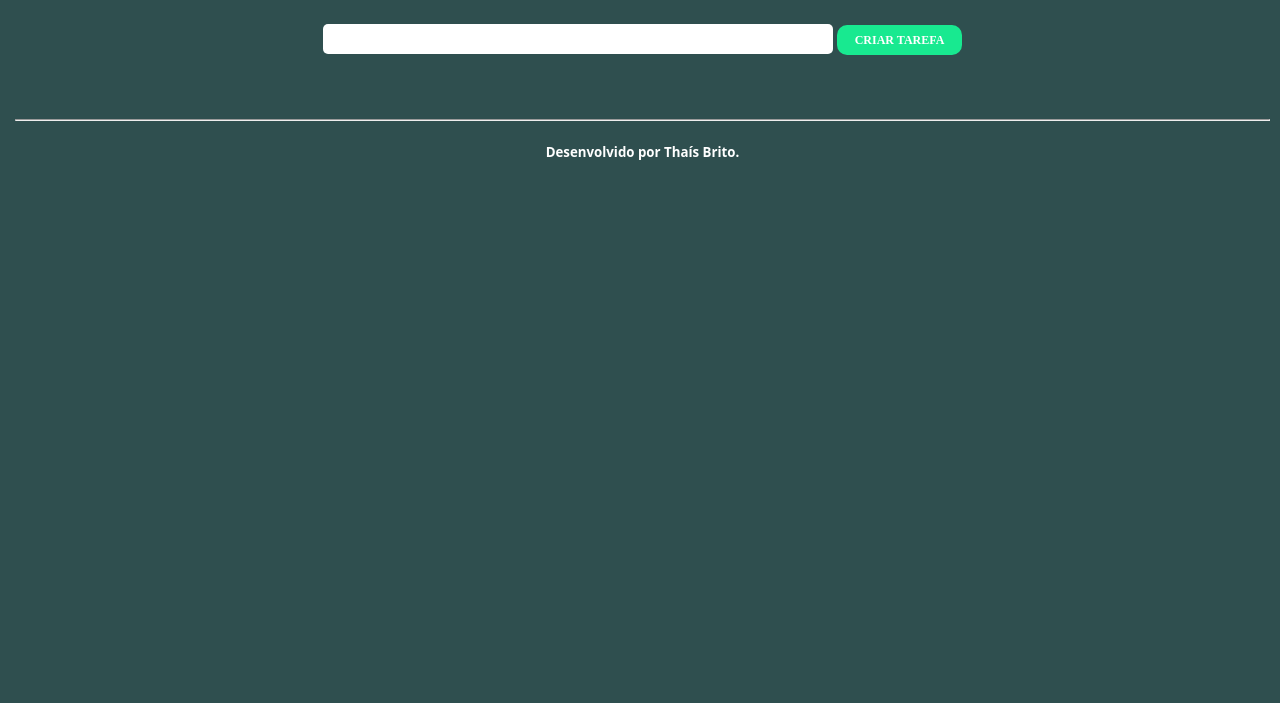
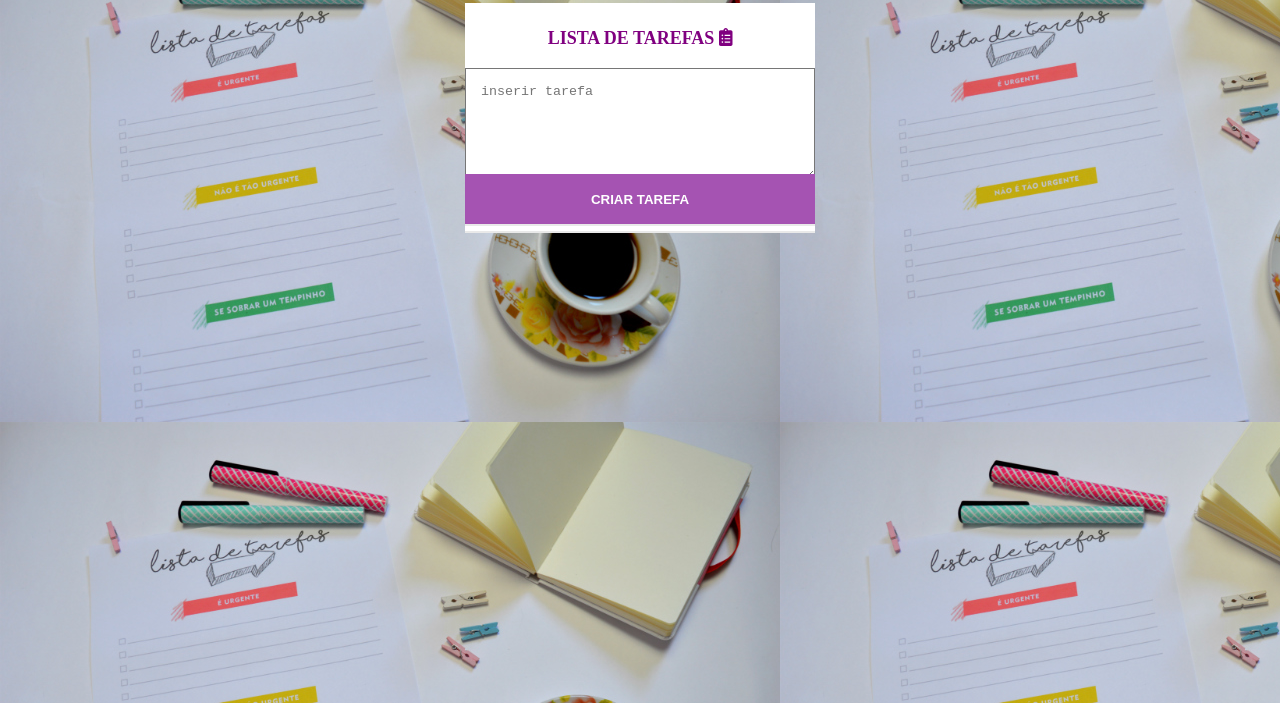
Before and after one commit to thabrita/todolist-pretalab, a plain HTML site: page index.html in a window 1280 px wide. Shown: the part 97-800 px from the top of the page. Drawn offline with Linux system fonts and the light colour scheme.

Commit message:
Estilizando projeto

```diff
--- a/index.html
+++ b/index.html
@@ -5,35 +5,30 @@
     <meta charset="UTF-8">
     <meta http-equiv="X-UA-Compatible" content="IE=edge">
     <meta name="viewport" content="width=device-width, initial-scale=1.0">
+    <script src="https://use.fontawesome.com/releases/v5.15.4/js/all.js" data-auto-replace-svg="nest"></script>
     <title>Lista de tarefas</title>
     <link rel="stylesheet" href="style.css">
 </head>
 
 <body>
-    <header>
-        <h1 class="titulo">Lista de tarefas da Thaís</h1>
-    </header>
-
-    <main>
-        <section class="principal">
-            <div class="botoes-inputs">
-                <input type="text" id="nome-tarefa" class="inputName"/>
-            <button onclick="adicionarTarefa()" class="botao-adicionar">
-                CRIAR TAREFA
-            </button>
-            </div>
-        </section>
-
-        <section>
-            <div id="lista-tarefas"></div>
-        </section>
-    </main>
-
-    <br><br>
-    <hr>
-    <footer>
-        <h5 class="nome-desenvolvedor">Desenvolvido por Thaís Brito.</h5>
-    </footer>
+    <div class="container-principal">
+        <div class="to-do-box">
+            <form class="to-do-list">
+                <div class="label-area">
+                    <label for="to-do" id="toDoLabel" class="to-do-label">
+                            LISTA DE TAREFAS <i class="fas fa-clipboard-list"></i>
+                    </label>
+                </div>
+                <div class="to-do-input-area">
+                    <textarea type="text" name="to-do" id="nome-tarefa" class="to-do-input" placeholder="inserir tarefa"></textarea>
+                </div>
+                <button  onclick="adicionarTarefa()" type="submit" class="button-add">
+                    criar tarefa
+                </button>
+            </form>
+        </div>
+        <div  id= "lista-tarefas" class="to-do-box add-itens container" ></div>
+    </div>
 
     <script src="./index.js"></script>
 </body>
--- a/index.js
+++ b/index.js
@@ -1,9 +1,9 @@
 let id = 0
 
-const tarefa = (id, novaTarefa) => `<div>
+const tarefa = (id, novaTarefa) => `<div id="div-tarefa">
+<input type="checkbox" class="inputCheckbox" onchange="marcarTarefa(${id})"/>
 <p id='${id}'>${novaTarefa}</p>
-<input type="checkbox" class="inputCheckbox" onchange="marcarTarefa(${id})"/>
-<button onclick="removerTarefa(${id})" class="botao-remover">Remover</button>
+<button onclick="removerTarefa(${id})" class="botao-remover"><i class="fas fa-trash-alt"></i></button>
 </div>`
 
 const marcarTarefa = (id) => {
--- a/style.css
+++ b/style.css
@@ -1,59 +1,99 @@
-body {
-    background-color: darkslategray;
+* {
     margin: 0;
-    padding: 10px;
-    padding-left: 15px;
+    padding: 0;
     outline: 0;
 }
 
-/* header {
+body {
     background-color: #eaeaea;
-} */
-
-.titulo {
-    /* background-color: white; */
-    color: white;
-    text-align: center;
-    font-family: Georgia, 'Times New Roman', Times, serif;
-    font-size: 30px;
-    padding: 10px;
-    padding-bottom: 20px;
+    margin: 0;
+    background-image: url(lista-de-tarefas.jpg);
 }
 
-.principal {
+.container-principal {
+    width: 350px;
     display: flex;
+    justify-content: center;
     align-items: center;
-    justify-content: center;
+    margin: 100px auto;
+    background-color: #fff;
+    flex-direction: column;
 }
 
-button {
+.to-do-box {
+    display: flex;
+    flex-direction: column;
+    justify-content: flex-start;
+    max-height: 350px;
+    border-bottom: 2px solid #8b8b8b31;
+    width: 350px;
+    word-break: break-all;
+}
+
+.label-area{
+    height: 70px;
+    width: 100%;
+    display: flex;
+    justify-content: center;
+    align-items: center;
+    border-bottom: 1px solid #efefef;
+}
+
+.input-area{
+    height: 100px;
+    width: 350px;
+    display: flex;
+    justify-content: center;
+    align-items: center;
+}
+
+.to-do-label {
+    color: purple;
+    font-weight: bold;
+    font-size: large;
+}
+
+.to-do-input-area{
+    height: 100px;
+    width: 350px;
+    display: flex;
+    justify-content: center;
+    align-items: center;
+}
+
+.to-do-input{
+    width: 100%;
+    height: 80px;
+    border-style: solid;
+    color: #4f4f4f;
+    padding: 15px;
+    word-break: break-all;
+}
+
+.button-add{
+    background-color: #a553b2;
+    color: white;
+    font-weight: bold;
+    border-style: none;
+    width:350px ;
+    height: 50px;
+    text-transform: uppercase;
+    cursor: pointer;
+}
+
+.botao-remover {
     padding: 5px;
     text-align: center;
-    height: 30px;
+    width: auto;
+    height: auto;
     font-family: constantia;
     font-size: 12px;
     font-weight: bold;
     border: none;
-    border-radius: 10px;
+    border-radius: 5px;
     cursor: pointer;
-}
-
-/* .botoes-input {
-    display: flex;
-    align-items: center;
-    justify-content: center;
-} */
-
-.botao-adicionar {
-    background-color: #18e990;
     color: white;
-    width: 125px;
-}
-
-.botao-remover {
-    background-color: #cc0000;
-    color: white;
-    width: 150px;
+    background-color: rgb(177, 25, 25);
 }
 
 .inputName {
@@ -67,24 +107,27 @@ button {
 }
 
 .inputCheckbox {
-    width: 20px;
-    height: 20px;
+    width: 20.5px;
+    height: 24px;
     border: none;
     display: inline-block;
 }
 
 #lista-tarefas {
-    font-family: system-ui, -apple-system, BlinkMacSystemFont, 'Segoe UI', Roboto, Oxygen, Ubuntu, Cantarell, 'Open Sans', 'Helvetica Neue', sans-serif;
-    color: white;
+    font-family: Arial, Helvetica, sans-serif;
+    color: purple;
     font-size: 15px;
-    padding: 10px;
+    font-weight: 600;
+    /* padding: 10px; */
+    padding-top: 5px;
     flex-direction: column;
-    align-content: center;
-    justify-content: center;
+    margin: auto;
+    height: auto;
 }
 
-.nome-desenvolvedor {
-    font-family: system-ui, -apple-system, BlinkMacSystemFont, 'Segoe UI', Roboto, Oxygen, Ubuntu, Cantarell, 'Open Sans', 'Helvetica Neue', sans-serif;
-    color: white;
-    text-align: center;
+#div-tarefa {
+    display: flex;
+    justify-content: space-between;
+    padding: 1px;
+    margin: 5px 10px;
 }
```
Also changed, not shown: lista-de-tarefas.jpg (added).
